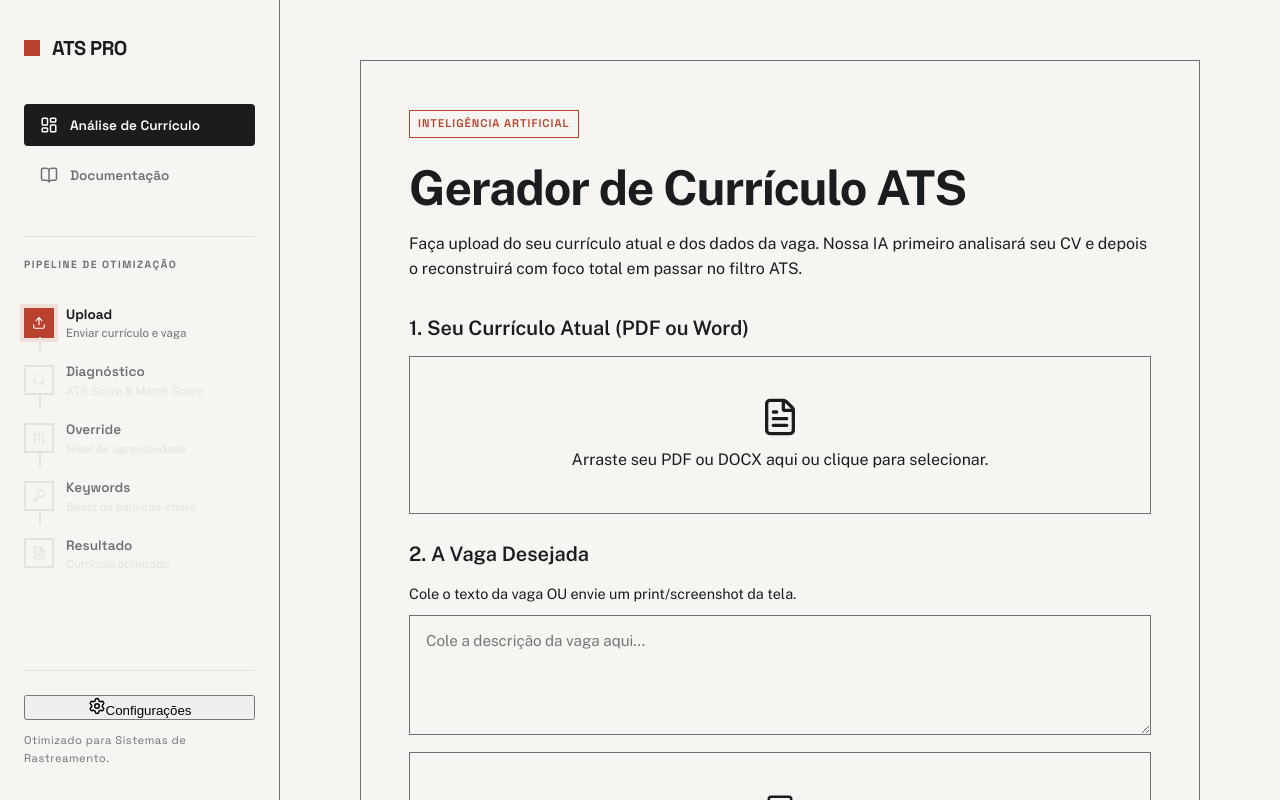
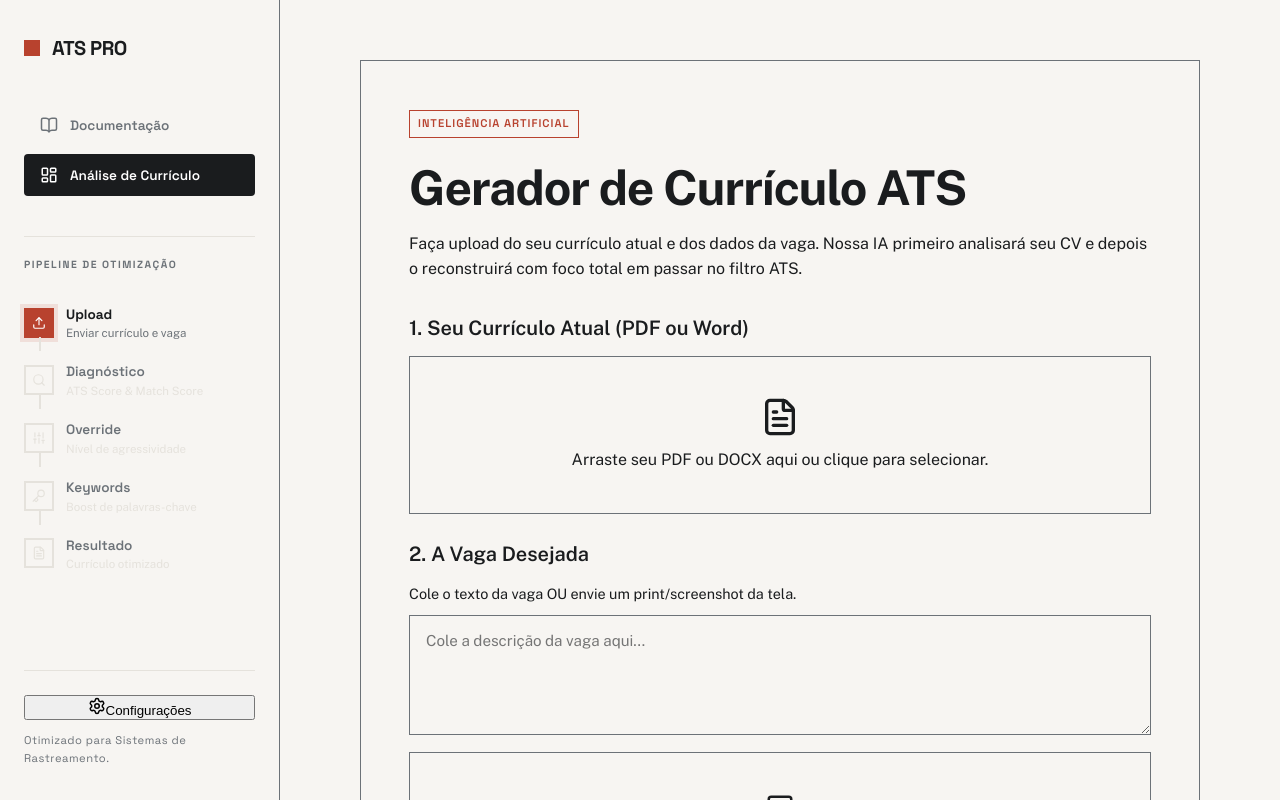
Before and after one commit to Dannfonseca/Gerador-Resume, a React (Vite) app in the folder frontend/: page / in a window 1280 px wide. Built offline with nearby package versions, Linux system fonts and the light colour scheme.

Commit message:
style: move documentation to the top of sidebar menu

```diff
--- a/frontend/src/components/Sidebar.jsx
+++ b/frontend/src/components/Sidebar.jsx
@@ -24,19 +24,19 @@ export default function Sidebar({ currentStep, activeTab, onSwitchTab }) {
 
         <div className="nav-menu">
           <button
+            className={`nav-item ${activeTab === 'docs' ? 'active' : ''}`}
+            onClick={() => onSwitchTab('docs')}
+          >
+            <BookOpen size={18} />
+            <span>Documentação</span>
+          </button>
+
+          <button
             className={`nav-item ${activeTab === 'app' ? 'active' : ''}`}
             onClick={() => onSwitchTab('app')}
           >
             <LayoutDashboard size={18} />
             <span>Análise de Currículo</span>
-          </button>
-
-          <button
-            className={`nav-item ${activeTab === 'docs' ? 'active' : ''}`}
-            onClick={() => onSwitchTab('docs')}
-          >
-            <BookOpen size={18} />
-            <span>Documentação</span>
           </button>
         </div>
       </div>
```
